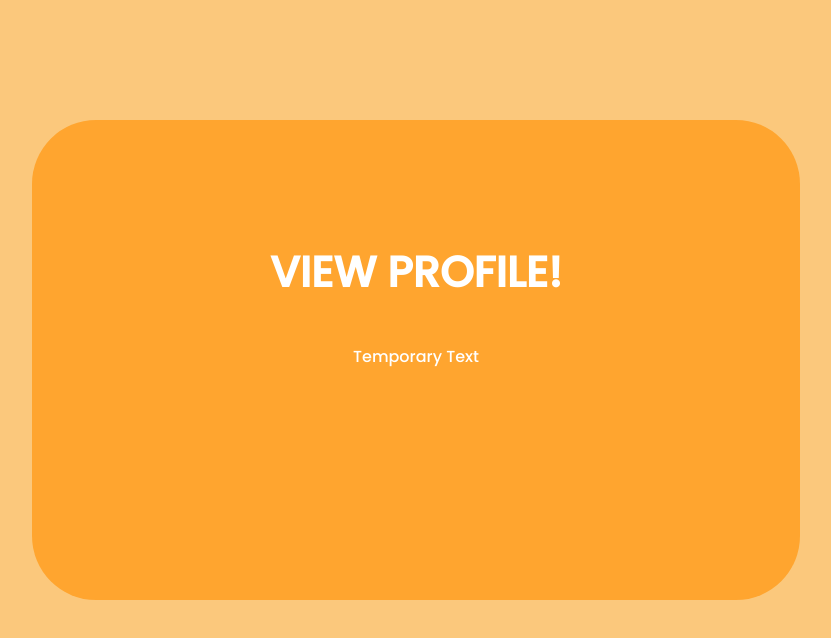
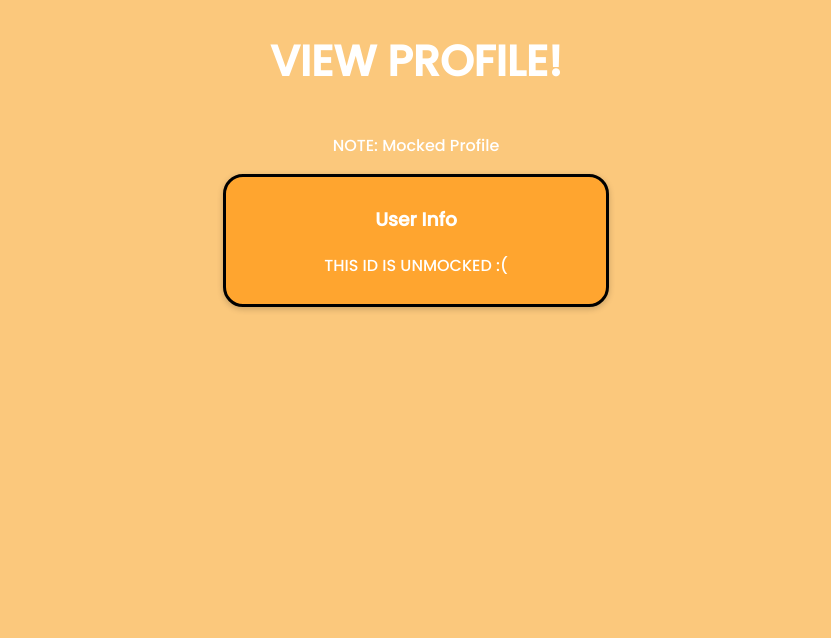
Before and after one commit to jonathanzhou1/OMatch, a React (Vite) app in the folder omatch/: page /view-profile in a window 1280 px wide. Shown: the top 638 px of the page, without its empty margins (224-1055 px from the left). Built offline with nearby package versions, Linux system fonts and the light colour scheme; no server answers.

Commit message:
feat: created profile mocks and accessing profile information in viewProfile, added shadows to boxes, refactored some CSS, and changed title of website in URL bar

```diff
--- a/omatch/index.html
+++ b/omatch/index.html
@@ -3,7 +3,7 @@
   <head>
     <meta charset="UTF-8" />
     <meta name="viewport" content="width=device-width, initial-scale=1.0" />
-    <title>Vite + React + TS</title>
+    <title>OMatch!</title>
     <link rel="stylesheet" src="src/styles/index.css" />
     <!-- GOOGLE FONT - POPPINS -->
     <link rel="preconnect" href="https://fonts.googleapis.com" />
--- a/omatch/src/components/landing/WelcomeBox.tsx
+++ b/omatch/src/components/landing/WelcomeBox.tsx
@@ -18,7 +18,7 @@ export default function WelcomeBox() {
 
   return (
     <div id="welcome">
-      <h1>Welcome to OMatch!</h1>
+      <h1 className="welcomeHeader">Welcome to OMatch!</h1>
       <h2>[WELCOME MESSAGE + INSTRUCTIONS]</h2>
       <div id="buttonContainer">
         <Link to="/signin">
--- a/omatch/src/components/signin/CreateAccountBox.tsx
+++ b/omatch/src/components/signin/CreateAccountBox.tsx
@@ -21,7 +21,9 @@ export default function CreateAccountBox() {
         registerPassword
       );
       console.log(user);
+      //localStorage acts as a KV-store locally on the browser
       localStorage.setItem("userEmail", registerEmail);
+      localStorage.setItem("userID", user.user.uid);
       return navigate("/dashboard");
     } catch (error: any) {
       setErrorStatus(true);
@@ -31,7 +33,7 @@ export default function CreateAccountBox() {
 
   return (
     <div id="createAccount">
-      <h1>Create Account</h1>
+      <h1 className="welcomeHeader">Create Account</h1>
       <h2>Email</h2>
       <input
         aria-label="emailInput"
--- a/omatch/src/components/signin/SignInBox.tsx
+++ b/omatch/src/components/signin/SignInBox.tsx
@@ -28,6 +28,7 @@ export default function SignInBox() {
       console.log(user); //Remove this later
       //localStorage acts as a KV-store locally on the browser
       localStorage.setItem("userEmail", loginEmail);
+      localStorage.setItem("userID", user.user.uid);
       //go to /dashboard endpoint, with Dashboard tsx
       return navigate("/dashboard");
     } catch (error: any) {
@@ -39,7 +40,7 @@ export default function SignInBox() {
 
   return (
     <div id="signIn">
-      <h1>Sign In</h1>
+      <h1 className="welcomeHeader">Sign In</h1>
       <h2>Email</h2>
       <input
         aria-label="emailInput"
--- a/omatch/src/components/user/Dashboard.tsx
+++ b/omatch/src/components/user/Dashboard.tsx
@@ -25,7 +25,7 @@ export default function Dashboard() {
 
   return (
     <div id="welcome">
-      <h1>Welcome to OMatch, User: {userEmail}!</h1>
+      <h1 className="welcomeHeader">Welcome to OMatch, User: {userEmail}!</h1>
       <div id="buttonContainer">
         <Link to="/view-profile">
           <button
--- a/omatch/src/components/user/MatchTeam.tsx
+++ b/omatch/src/components/user/MatchTeam.tsx
@@ -3,7 +3,7 @@ import "../../styles/index.css";
 export default function MatchTeam() {
   return (
     <div id="welcome">
-      <h1>MATCH TEAM!</h1>
+      <h1 className="welcomeHeader">MATCH TEAM!</h1>
       <div id="buttonContainer">
         <p>Temporary Text</p>
       </div>
--- a/omatch/src/components/user/ViewProfile.tsx
+++ b/omatch/src/components/user/ViewProfile.tsx
@@ -1,12 +1,61 @@
 import "../../styles/index.css";
+import {
+  sussy_baka_json,
+  joemungus_burger_json,
+} from "./mock-data/MockProfiles";
 
 export default function ViewProfile() {
+  //get user id and make sure it is valid using type predicates
+  let userID: string | null = localStorage.getItem("userID");
+  if (!isString(userID)) {
+    userID = "invalid ID smh my head";
+    //do some error message here
+  }
+
+  //get user profile data using userID
+  //fetch() -- when integrated, fetch data from backend rather than mock
+  let profileInfo: string;
+  let existingMock: boolean = true;
+  if (userID === "3UwX76jzYJNSpdYlHC4rVbreP8n2") {
+    profileInfo = joemungus_burger_json;
+  } else if (userID === "Zg0FeoUOtxVIq1Q1NFdq8K3AbBP2") {
+    profileInfo = sussy_baka_json;
+  } else {
+    profileInfo = "THIS ID IS UNMOCKED :(";
+    existingMock = false;
+  }
+
+  //parse data and get profile information
+  let parsedJSON;
+  let name: string = "PLACEHOLDER";
+  let position: string = "PLACEHOLDER";
+  if (existingMock === true) {
+    parsedJSON = JSON.parse(profileInfo);
+    name = parsedJSON.name;
+    position = parsedJSON.position;
+  }
+
   return (
-    <div id="welcome">
+    <div>
       <h1>VIEW PROFILE!</h1>
       <div id="buttonContainer">
-        <p>Temporary Text</p>
+        <p>NOTE: Mocked Profile</p>
+        <div id="profileInfo">
+          <h3>User Info</h3>
+          {existingMock && (
+            <p>
+              <b>Name: </b> {name}
+              <br></br>
+              <b>Position: </b> {position}
+            </p>
+          )}
+          {!existingMock && <p>{profileInfo}</p>}
+        </div>
       </div>
     </div>
   );
 }
+
+function isString(temp: string | null): temp is string {
+  return typeof temp === "string";
+}
--- /dev/null
+++ b/omatch/src/components/user/mock-data/MockProfiles.ts
@@ -0,0 +1,24 @@
+//INTERFACE FOR CLARITY OF PROFILE
+interface UserProfile {
+  id: string;
+  name: string;
+  position: string;
+}
+
+//TEST ACCOUNT USER PROFILE
+const joemungus_burger: UserProfile = {
+  id: "3UwX76jzYJNSpdYlHC4rVbreP8n2",
+  name: "Joemungus Burger",
+  position: "POWER_FORWARD",
+};
+
+export const joemungus_burger_json: string = JSON.stringify(joemungus_burger);
+
+//TEST 5 ACCOUNT USER PROFILE
+const sussy_baka: UserProfile = {
+  id: "Zg0FeoUOtxVIq1Q1NFdq8K3AbBP2",
+  name: "Sussy Baka",
+  position: "POINT_GUARD",
+};
+
+export const sussy_baka_json: string = JSON.stringify(sussy_baka);
--- a/omatch/src/styles/index.css
+++ b/omatch/src/styles/index.css
@@ -6,10 +6,14 @@
   width: 60vw;
   height: 60vh;
   text-align: center;
+  box-shadow: 0 2px 6px 0 hsla(0, 0%, 0%, 0.2);
+}
+
+.welcomeHeader {
+  padding-top: 15vh;
 }
 
 h1 {
-  padding-top: 15vh;
   font-size: calc(30px + 1vw);
   text-align: center;
 }
@@ -145,3 +149,18 @@ input {
   display: block;
   margin: auto;
 }
+
+/** PROFILE INFORMATION CSS **/
+#profileInfo {
+  width: 30%;
+  border-style: solid;
+  border-width: medium;
+  border-color: black;
+  border-radius: 20px;
+  text-align: center;
+  margin: auto;
+  background-color: rgb(255, 165, 47);
+  box-shadow: 0 2px 6px 0 hsla(0, 0%, 0%, 0.2);
+  padding-bottom: 10px;
+  padding-top: 10px;
+}
```
